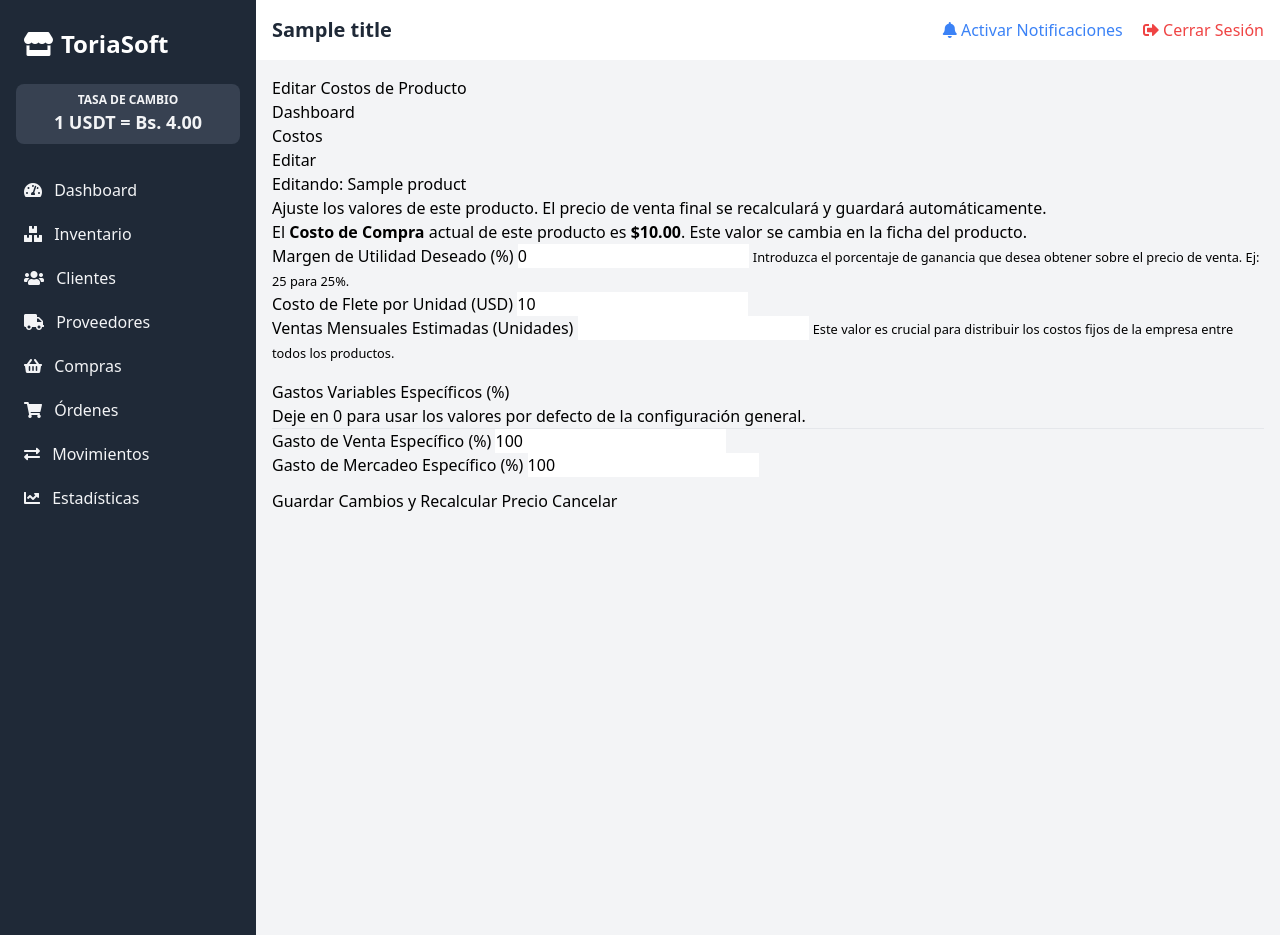
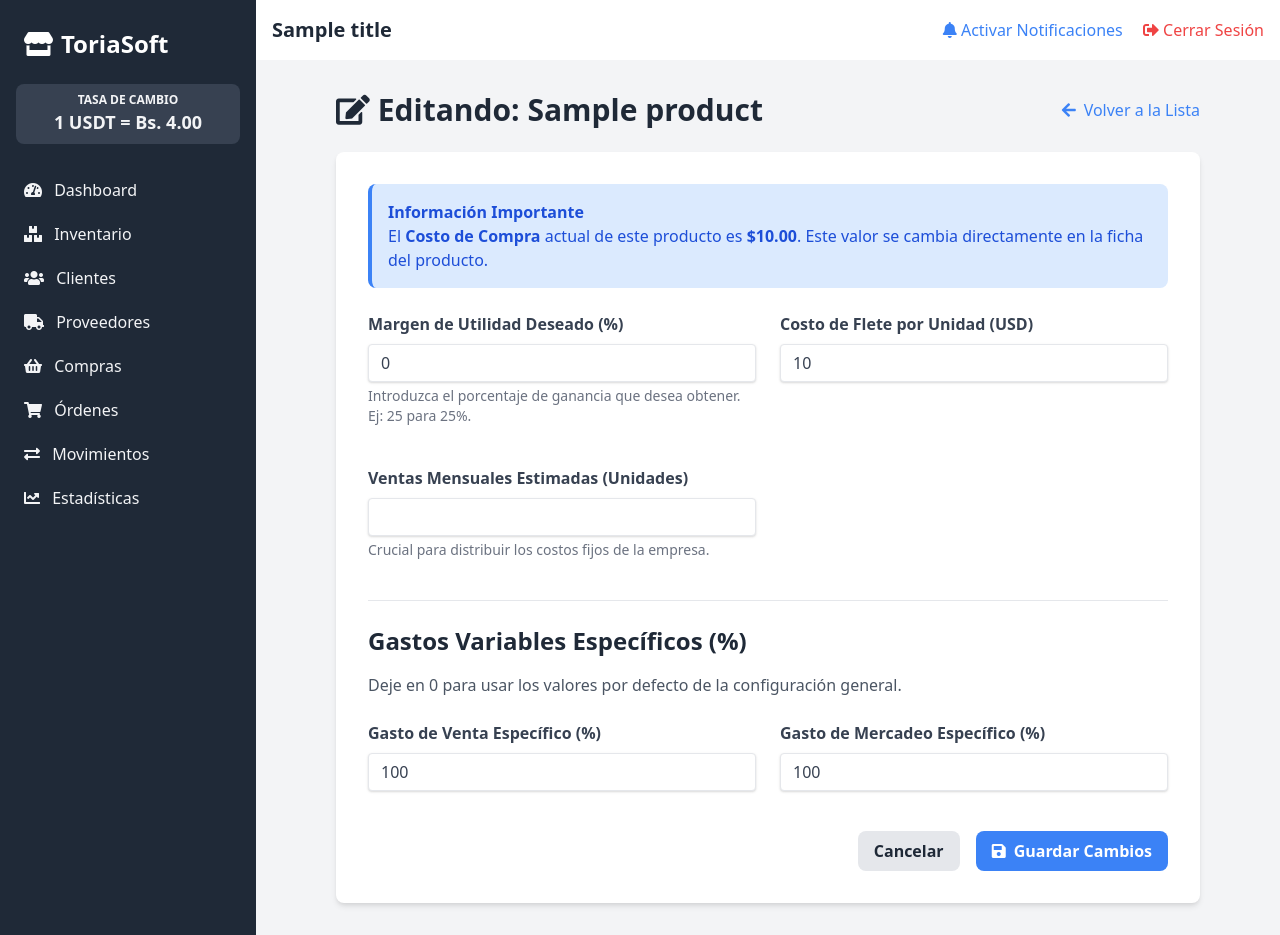
Before and after one commit to logos767/ToriaSoft, a Python web app: template app/templates/costos/editar.html in a window 1280 px wide. Run offline with Jinja, Linux system fonts and the light colour scheme; the template is opened without the code that fills it: most values are stand-ins (such as "Sample title", 1, 10 or a date in 2020); some libraries are stand-ins or nearby versions.

Commit message:
costos_formato

```diff
--- a/app/templates/costos/editar.html
+++ b/app/templates/costos/editar.html
@@ -1,75 +1,66 @@
 {% extends "base.html" %}
 
 {% block content %}
-<div class="container-fluid">
-    <!-- Page-Title -->
-    <div class="row">
-        <div class="col-sm-12">
-            <div class="page-title-box">
-                <div class="row">
-                    <div class="col">
-                        <h4 class="page-title">Editar Costos de Producto</h4>
-                        <ol class="breadcrumb">
-                            <li class="breadcrumb-item"><a href="{{ url_for('main.dashboard') }}">Dashboard</a></li>
-                            <li class="breadcrumb-item"><a href="{{ url_for('main.cost_list') }}">Costos</a></li>
-                            <li class="breadcrumb-item active">Editar</li>
-                        </ol>
-                    </div>
+<div class="container mx-auto p-4 max-w-4xl">
+    <div class="flex items-center justify-between mb-6">
+        <h1 class="text-3xl font-bold text-gray-800"><i class="fas fa-edit mr-2"></i>Editando: {{ product.name }}</h1>
+        <a href="{{ url_for('main.cost_list') }}" class="text-blue-500 hover:text-blue-700">
+            <i class="fas fa-arrow-left mr-2"></i>Volver a la Lista
+        </a>
+    </div>
+
+    <div class="bg-white p-8 rounded-lg shadow-md">
+        <form method="POST" action="{{ url_for('main.edit_product_cost', product_id=product.id) }}">
+            <div class="bg-blue-100 border-l-4 border-blue-500 text-blue-700 p-4 mb-6 rounded-lg">
+                <p class="font-bold">Información Importante</p>
+                <p>El <strong>Costo de Compra</strong> actual de este producto es <strong>${{ "%.2f"|format(product.cost_usd) }}</strong>. Este valor se cambia directamente en la ficha del producto.</p>
+            </div>
+
+            <div class="grid grid-cols-1 md:grid-cols-2 gap-6">
+                <div class="mb-4">
+                    <label for="profit_margin" class="block text-gray-700 font-bold mb-2">Margen de Utilidad Deseado (%)</label>
+                    <input type="number" step="0.01" id="profit_margin" name="profit_margin" value="{{ (product.profit_margin or 0) * 100 }}" required class="shadow appearance-none border rounded w-full py-2 px-3 text-gray-700 leading-tight focus:outline-none focus:ring-2 focus:ring-blue-500">
+                    <p class="text-sm text-gray-500 mt-1">Introduzca el porcentaje de ganancia que desea obtener. Ej: 25 para 25%.</p>
+                </div>
+
+                <div class="mb-4">
+                    <label for="specific_freight_cost" class="block text-gray-700 font-bold mb-2">Costo de Flete por Unidad (USD)</label>
+                    <input type="number" step="0.01" id="specific_freight_cost" name="specific_freight_cost" value="{{ product.specific_freight_cost or 0 }}" class="shadow appearance-none border rounded w-full py-2 px-3 text-gray-700 leading-tight focus:outline-none focus:ring-2 focus:ring-blue-500">
+                </div>
+
+                <div class="mb-4">
+                    <label for="estimated_monthly_sales" class="block text-gray-700 font-bold mb-2">Ventas Mensuales Estimadas (Unidades)</label>
+                    <input type="number" id="estimated_monthly_sales" name="estimated_monthly_sales" value="{{ product.estimated_monthly_sales or 1 }}" required class="shadow appearance-none border rounded w-full py-2 px-3 text-gray-700 leading-tight focus:outline-none focus:ring-2 focus:ring-blue-500">
+                    <p class="text-sm text-gray-500 mt-1">Crucial para distribuir los costos fijos de la empresa.</p>
                 </div>
             </div>
-        </div>
-    </div>
 
-    <div class="row">
-        <div class="col-lg-8 mx-auto">
-            <div class="card">
-                <div class="card-header">
-                    <h4 class="card-title">Editando: {{ product.name }}</h4>
-                    <p class="text-muted mb-0">Ajuste los valores de este producto. El precio de venta final se recalculará y guardará automáticamente.</p>
+            <hr class="my-6">
+
+            <h2 class="text-2xl font-bold text-gray-800 mb-4">Gastos Variables Específicos (%)</h2>
+            <p class="text-gray-600 mb-6">Deje en 0 para usar los valores por defecto de la configuración general.</p>
+
+            <div class="grid grid-cols-1 md:grid-cols-2 gap-6">
+                <div class="mb-4">
+                    <label for="variable_selling_expense_percent" class="block text-gray-700 font-bold mb-2">Gasto de Venta Específico (%)</label>
+                    <input type="number" step="0.01" id="variable_selling_expense_percent" name="variable_selling_expense_percent" value="{{ (product.variable_selling_expense_percent or 0) * 100 }}" class="shadow appearance-none border rounded w-full py-2 px-3 text-gray-700 leading-tight focus:outline-none focus:ring-2 focus:ring-blue-500">
                 </div>
-                <div class="card-body">
-                    <form method="POST" action="{{ url_for('main.edit_product_cost', product_id=product.id) }}">
-                        <div class="alert alert-info">
-                            El <strong>Costo de Compra</strong> actual de este producto es <strong>${{ "%.2f"|format(product.cost_usd) }}</strong>. Este valor se cambia en la ficha del producto.
-                        </div>
 
-                        <div class="form-group">
-                            <label for="profit_margin">Margen de Utilidad Deseado (%)</label>
-                            <input type="number" step="0.01" class="form-control" id="profit_margin" name="profit_margin" value="{{ (product.profit_margin or 0) * 100 }}" required>
-                            <small class="form-text text-muted">Introduzca el porcentaje de ganancia que desea obtener sobre el precio de venta. Ej: 25 para 25%.</small>
-                        </div>
-
-                        <div class="form-group">
-                            <label for="specific_freight_cost">Costo de Flete por Unidad (USD)</label>
-                            <input type="number" step="0.01" class="form-control" id="specific_freight_cost" name="specific_freight_cost" value="{{ product.specific_freight_cost or 0 }}">
-                        </div>
-
-                        <div class="form-group">
-                            <label for="estimated_monthly_sales">Ventas Mensuales Estimadas (Unidades)</label>
-                            <input type="number" class="form-control" id="estimated_monthly_sales" name="estimated_monthly_sales" value="{{ product.estimated_monthly_sales or 1 }}" required>
-                            <small class="form-text text-muted">Este valor es crucial para distribuir los costos fijos de la empresa entre todos los productos.</small>
-                        </div>
-
-                        <h5 class="mt-4">Gastos Variables Específicos (%)</h5>
-                        <p class="text-muted">Deje en 0 para usar los valores por defecto de la configuración general.</p>
-                        <hr>
-
-                        <div class="form-group">
-                            <label for="variable_selling_expense_percent">Gasto de Venta Específico (%)</label>
-                            <input type="number" step="0.01" class="form-control" id="variable_selling_expense_percent" name="variable_selling_expense_percent" value="{{ (product.variable_selling_expense_percent or 0) * 100 }}">
-                        </div>
-
-                        <div class="form-group">
-                            <label for="variable_marketing_percent">Gasto de Mercadeo Específico (%)</label>
-                            <input type="number" step="0.01" class="form-control" id="variable_marketing_percent" name="variable_marketing_percent" value="{{ (product.variable_marketing_percent or 0) * 100 }}">
-                        </div>
-
-                        <button type="submit" class="btn btn-primary mt-3">Guardar Cambios y Recalcular Precio</button>
-                        <a href="{{ url_for('main.cost_list') }}" class="btn btn-secondary mt-3">Cancelar</a>
-                    </form>
+                <div class="mb-4">
+                    <label for="variable_marketing_percent" class="block text-gray-700 font-bold mb-2">Gasto de Mercadeo Específico (%)</label>
+                    <input type="number" step="0.01" id="variable_marketing_percent" name="variable_marketing_percent" value="{{ (product.variable_marketing_percent or 0) * 100 }}" class="shadow appearance-none border rounded w-full py-2 px-3 text-gray-700 leading-tight focus:outline-none focus:ring-2 focus:ring-blue-500">
                 </div>
             </div>
-        </div>
+
+            <div class="flex items-center justify-end mt-6">
+                <a href="{{ url_for('main.cost_list') }}" class="bg-gray-200 text-gray-800 font-bold py-2 px-4 rounded-lg hover:bg-gray-300 transition-colors mr-4">
+                    Cancelar
+                </a>
+                <button type="submit" class="bg-blue-500 hover:bg-blue-700 text-white font-bold py-2 px-4 rounded-lg focus:outline-none focus:shadow-outline">
+                    <i class="fas fa-save mr-2"></i>Guardar Cambios
+                </button>
+            </div>
+        </form>
     </div>
 </div>
 {% endblock %}
```
Also changed, not shown: app/templates/costos/configuracion.html (+42 -50 lines), app/templates/costos/lista.html (+34 -57 lines).
